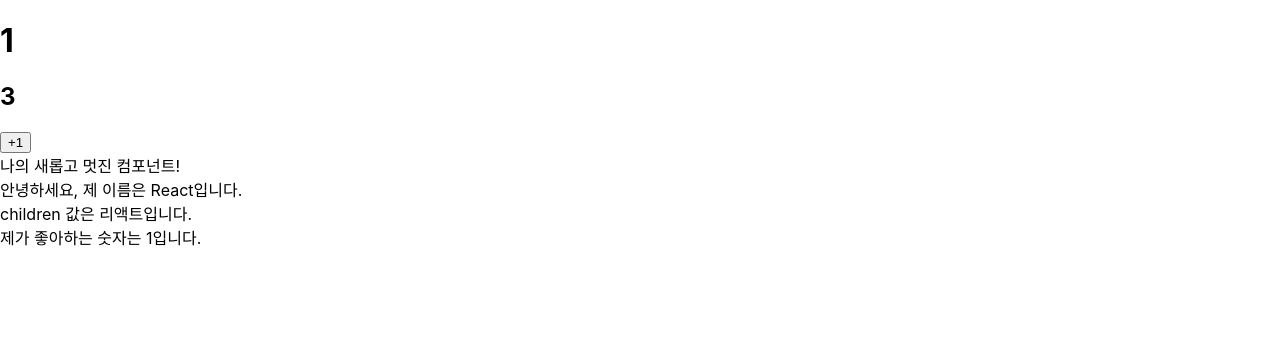
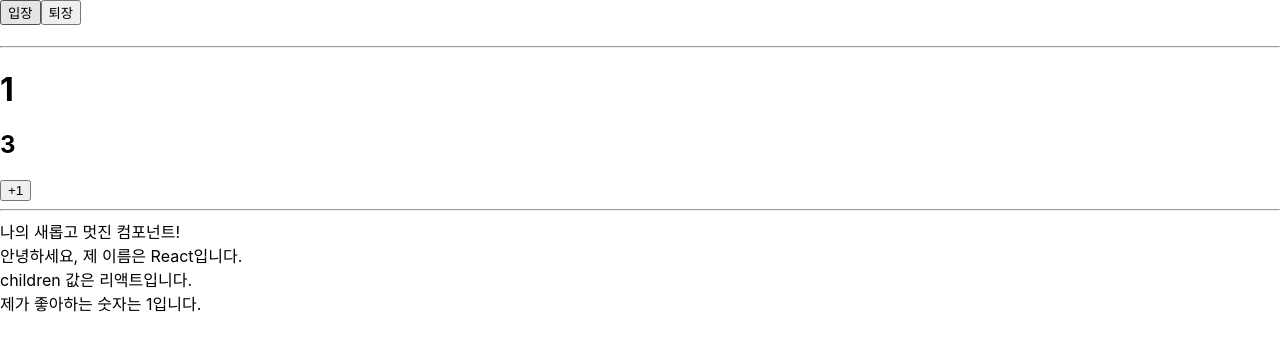
Before and after one commit to progh2/reactstudy2019, a React (Create React App) app in the folder hello-react/: page / in a window 1280 px wide. Shown: the top 350 px of the page. Built offline with nearby package versions, Linux system fonts and the light colour scheme.

Commit message:
#9 3.4.2.2 uesState 사용하기

```diff
--- a/hello-react/src/App.js
+++ b/hello-react/src/App.js
@@ -1,11 +1,15 @@
 import React from 'react';
 import MyComponent from './MyComponent';
 import Counter from './Counter';
+import Say from './Say';
 
 const App = () => {
   return (
     <div>
+      <Say />
+      <hr></hr>
       <Counter />
+      <hr></hr>
       <MyComponent name="React" favoriteNumber={1}>
         리액트
       </MyComponent>
--- a/hello-react/src/Counter.js
+++ b/hello-react/src/Counter.js
@@ -1,6 +1,7 @@
 import React, { Component } from 'react';
 
 class Counter extends Component {
+
   state = {
     number: 1,
     fixedNumber: 3
@@ -25,8 +26,7 @@
             );
           }}
         >
-          {' '}
-          +1{' '}
+          +1
         </button>
       </div>
     );
--- /dev/null
+++ b/hello-react/src/Say.js
@@ -0,0 +1,17 @@
+import React, { useState } from 'react';
+
+const Say = () => {
+    const [message, setMessage] = useState('');
+    const onClickEnter = () => setMessage('안녕하세요!');
+    const onClickLeave = () => setMessage('안녕히 가세요!');
+
+    return (
+        <div>
+            <button onClick={onClickEnter}>입장</button>
+            <button onClick={onClickLeave}>퇴장</button>
+            <h1>{message}</h1>
+        </div>
+    );
+};
+
+export default Say;
```
